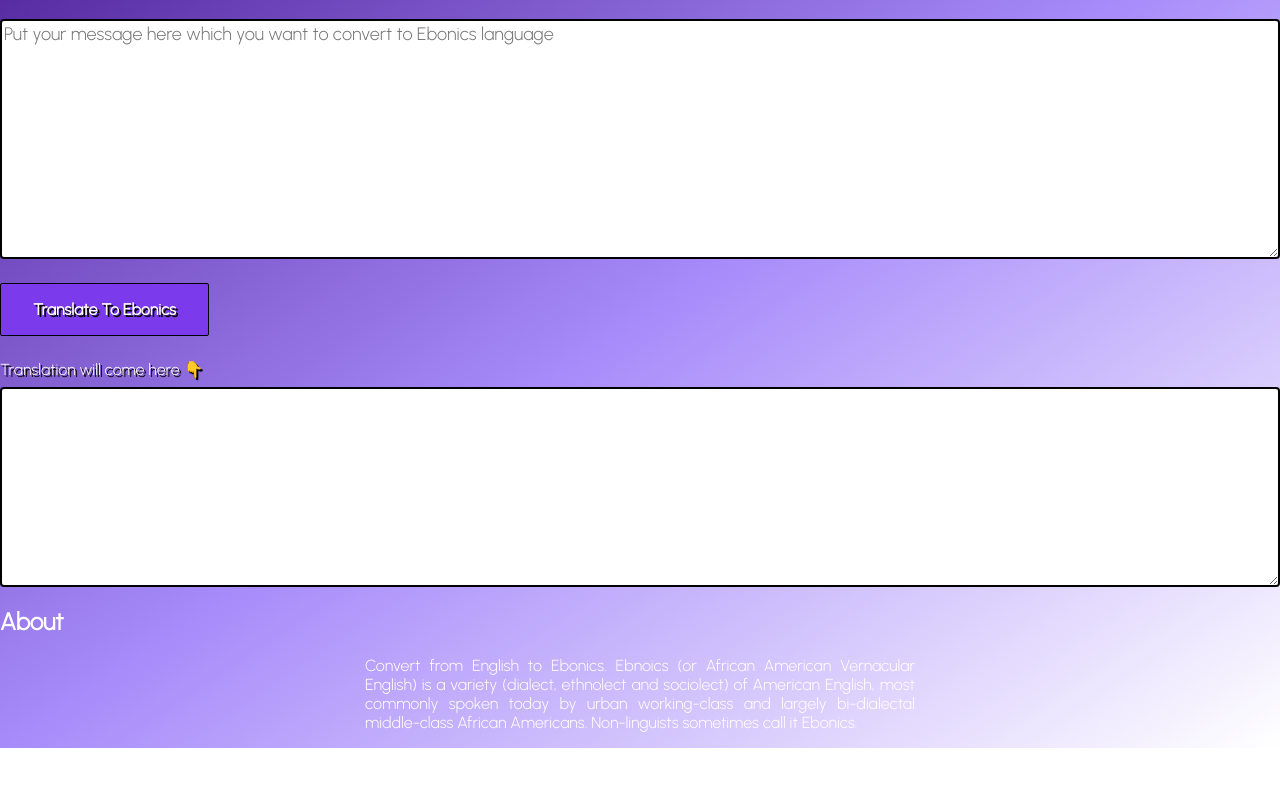
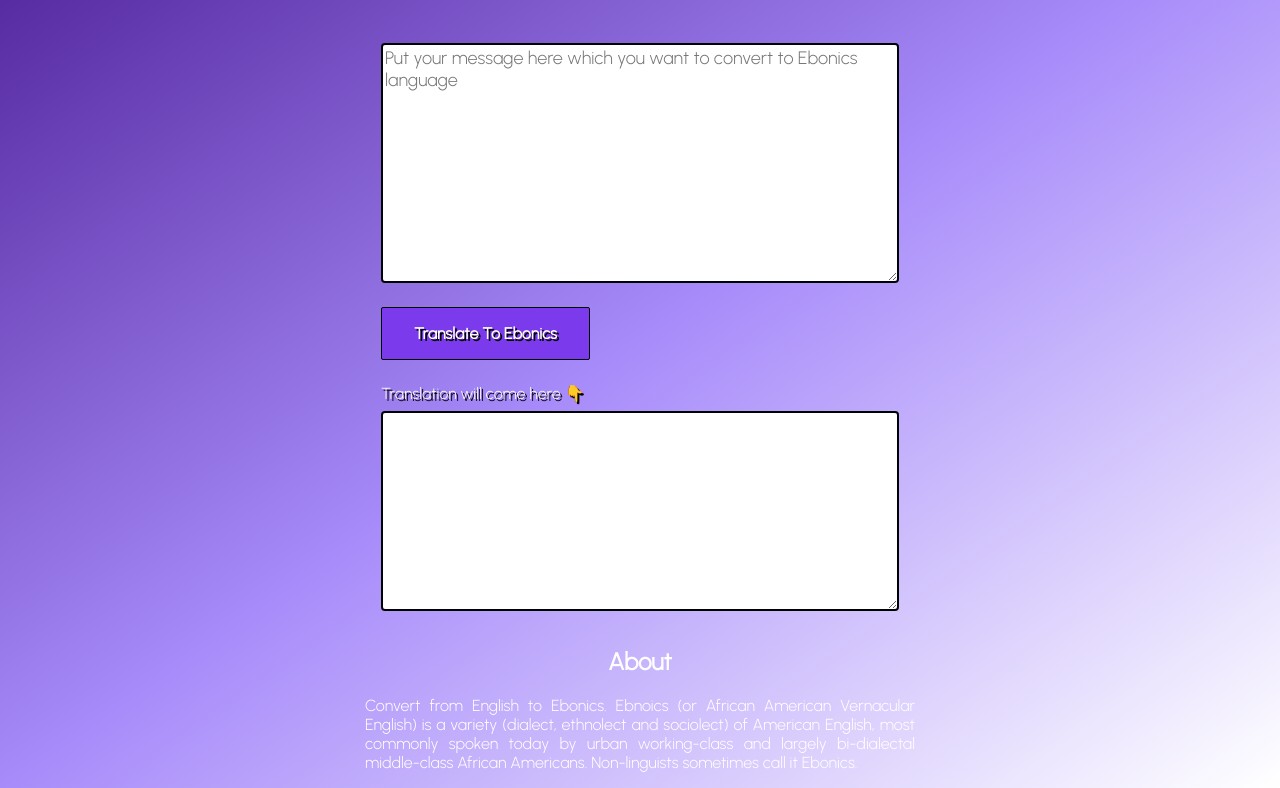
Before and after one commit to mariyasada/Ebonics-speak, a plain HTML site: page index.html in a window 1280 px wide. Shown: the part 110-898 px from the top of the page. Before the commit the page ends 858 px from the top, so only its background shows below. Drawn offline with Linux system fonts and the light colour scheme.

Commit message:
Update index.html

```diff
--- a/index.html
+++ b/index.html
@@ -11,17 +11,18 @@
         <!-- Navigation Part -->
         <h1>Ebonics Translator</h1>
         <!-- >Main part -->
+        <main>
+        <textarea id="text-input" placeholder="Put your message here which you want to convert to Ebonics language"></textarea>
+        <button class="btn-translate">Translate To Ebonics</button>
 
-          <textarea id="text-input" placeholder="Put your message here which you want to convert to Ebonics language"></textarea>
-          <button class="btn-translate">Translate To Ebonics</button>
+        <div class="translation"> Translation will come here 👇</div>
+        <textarea id="text-output"></textarea>
+        </main>
 
-          <div class="translation"> Translation will come here 👇</div>
-          <textarea id="text-output"></textarea>
 
         <!-- footer part -->
-
-            <h2> About</h2>
             <div class="center">
+                <h2 style="text-align: center;">About</h2>
                 <p>Convert from English to Ebonics. Ebnoics (or African American Vernacular English) is a variety (dialect, ethnolect and sociolect) of American English, most commonly spoken today by urban working-class and largely bi-dialectal middle-class African Americans.
                     Non-linguists sometimes call it Ebonics.</p>
 
```
